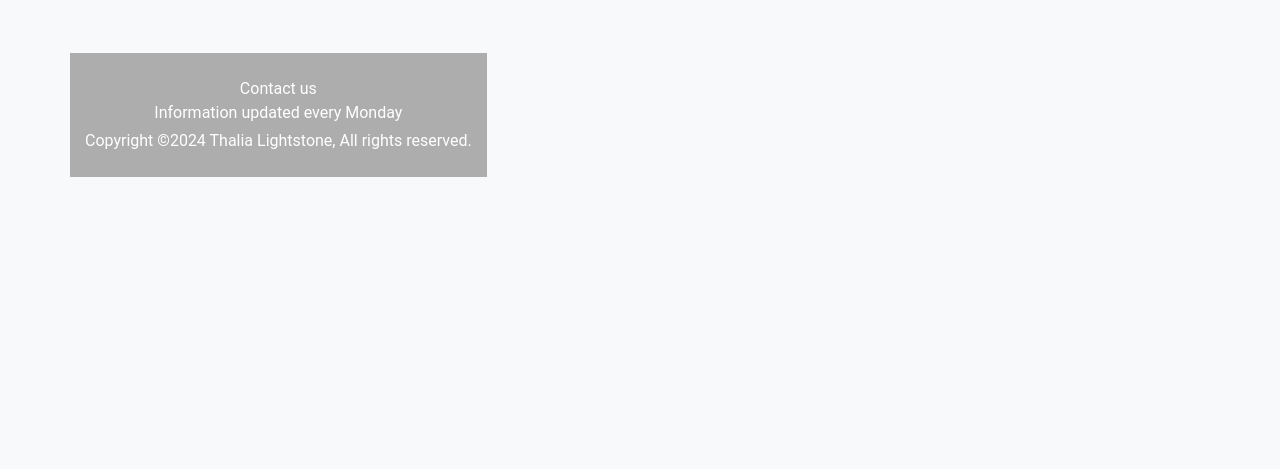
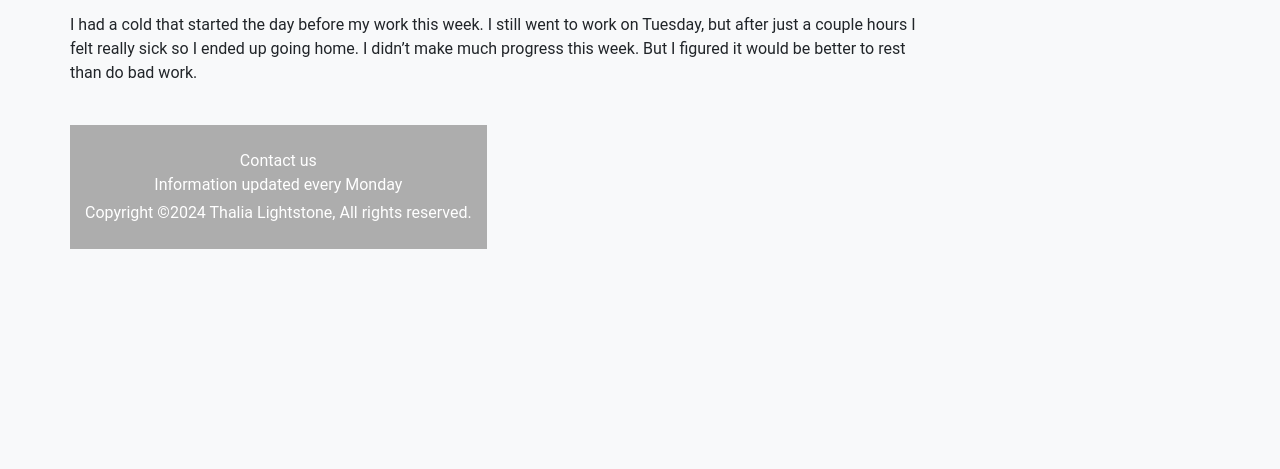
Before and after one commit to tlightstone/LIS590Winter2025, a plain HTML site: page week5/week5.html in a window 1280 px wide. Shown: the part 331-800 px from the top of the page. Drawn offline with nearby package versions, Linux system fonts and the light colour scheme.

Commit message:
Update week5.html

```diff
--- a/week5/week5.html
+++ b/week5/week5.html
@@ -67,7 +67,7 @@
 
 
                     <p>
-
+I had a cold that started the day before my work this week. I still went to work on Tuesday, but after just a couple hours I felt really sick so I ended up going home. I didn’t make much progress this week. But I figured it would be better to rest than do bad work.
 
                     </p>
                 </div>
```
